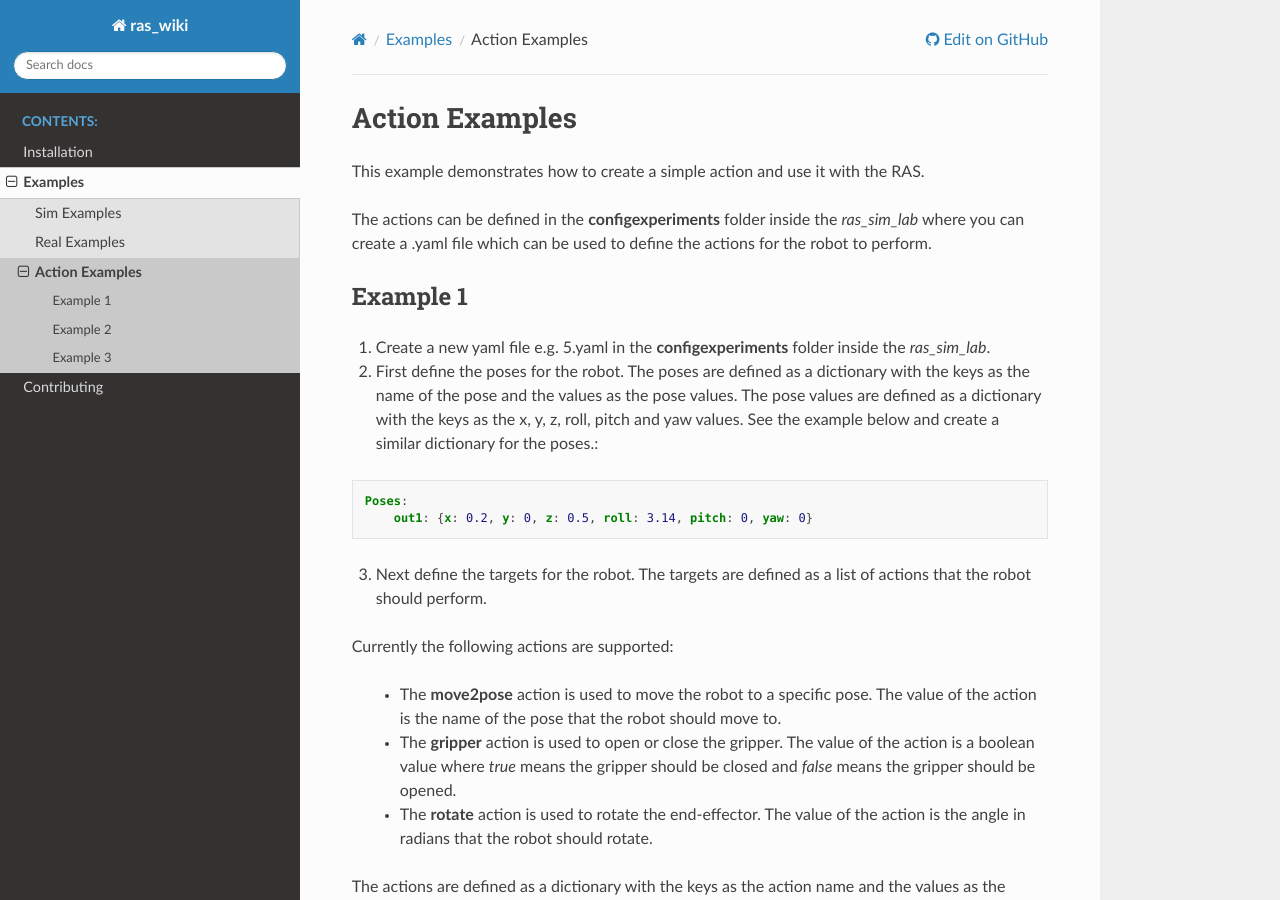
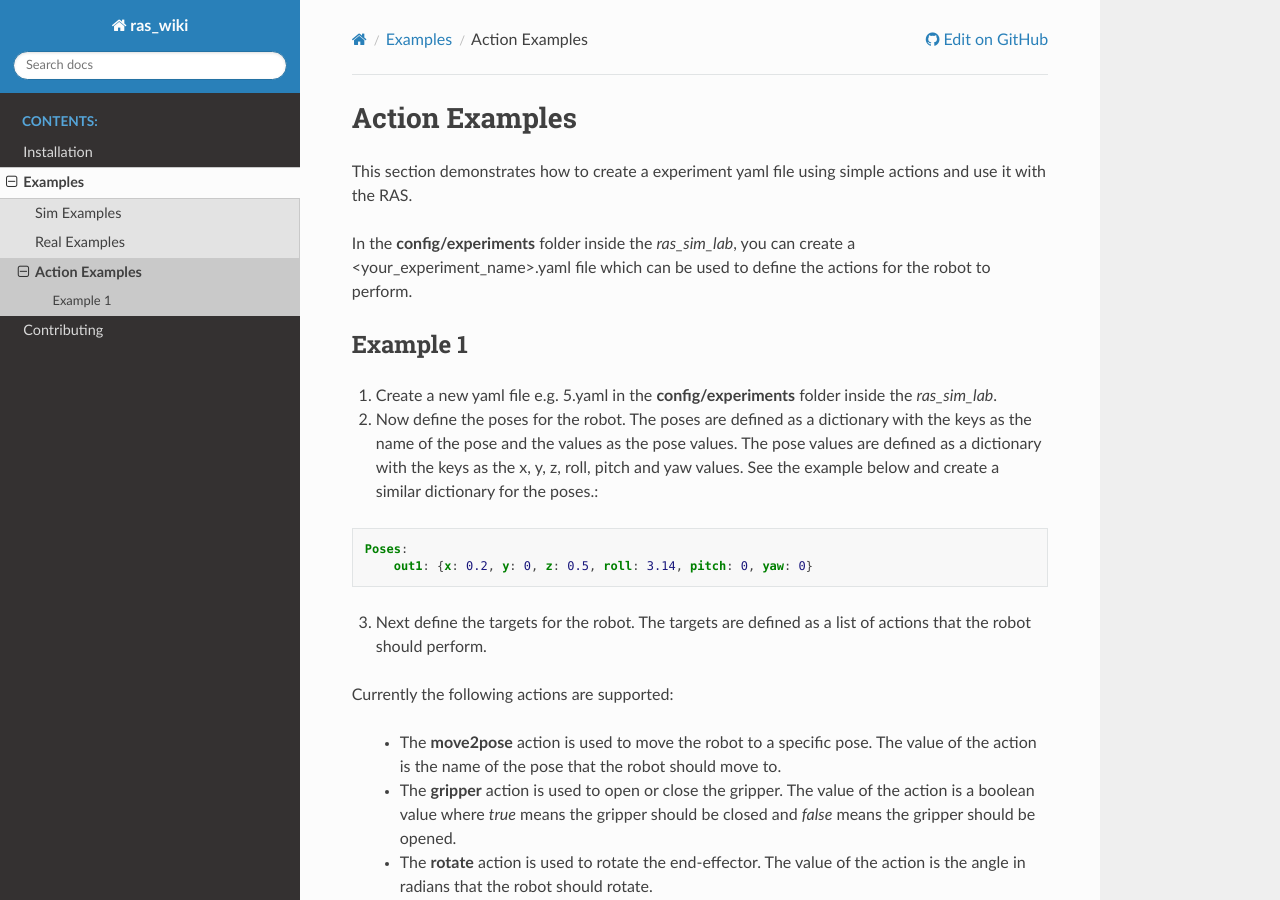
Before and after one commit to ras-ros2/ras_wiki, a Sphinx documentation site: the page built from source/examples/action_examples.rst, in a window 1280 px wide and 900 px high. Built offline with Sphinx 7.4.7 and the Read the Docs theme 3.1.0, drawn with Linux system fonts in a browser that asks for light colours.

```diff
--- a/source/examples/action_examples.rst
+++ b/source/examples/action_examples.rst
@@ -1,16 +1,16 @@
 Action Examples
 ===============
 
-This example demonstrates how to create a simple action and use it with the RAS.
+This section demonstrates how to create a experiment yaml file using simple actions and use it with the RAS.
 
-The actions can be defined in the **config\experiments** folder inside the `ras_sim_lab` where you can create a .yaml file which can be used to define the actions for the robot to perform.
+In the **config/experiments** folder inside the `ras_sim_lab`, you can create a <your_experiment_name>.yaml file which can be used to define the actions for the robot to perform.
 
 Example 1
 ---------
 
-1. Create a new yaml file e.g. 5.yaml in the **config\experiments** folder inside the `ras_sim_lab`.
+1. Create a new yaml file e.g. 5.yaml in the **config/experiments** folder inside the `ras_sim_lab`.
 
-2. First define the poses for the robot. The poses are defined as a dictionary with the keys as the name of the pose and the values as the pose values. The pose values are defined as a dictionary with the keys as the x, y, z, roll, pitch and yaw values. See the example below and create a similar dictionary for the poses.:
+2. Now define the poses for the robot. The poses are defined as a dictionary with the keys as the name of the pose and the values as the pose values. The pose values are defined as a dictionary with the keys as the x, y, z, roll, pitch and yaw values. See the example below and create a similar dictionary for the poses.:
 
 .. code-block:: yaml
 
@@ -77,8 +77,8 @@ Then enter *5* in the **Experiment ID** field and click **LOAD EXPERIMENT**. Aft
 7. This will start the robot and it will perform the actions defined in the yaml file.
 
 
-Example 2
----------
+.. Example 2
+.. ---------
 
-Example 3
----------
+.. Example 3
+.. ---------
```
Also changed, not shown: source/examples/sim_example.rst (+56 -8 lines), source/installation.rst (+9 -1 lines).
